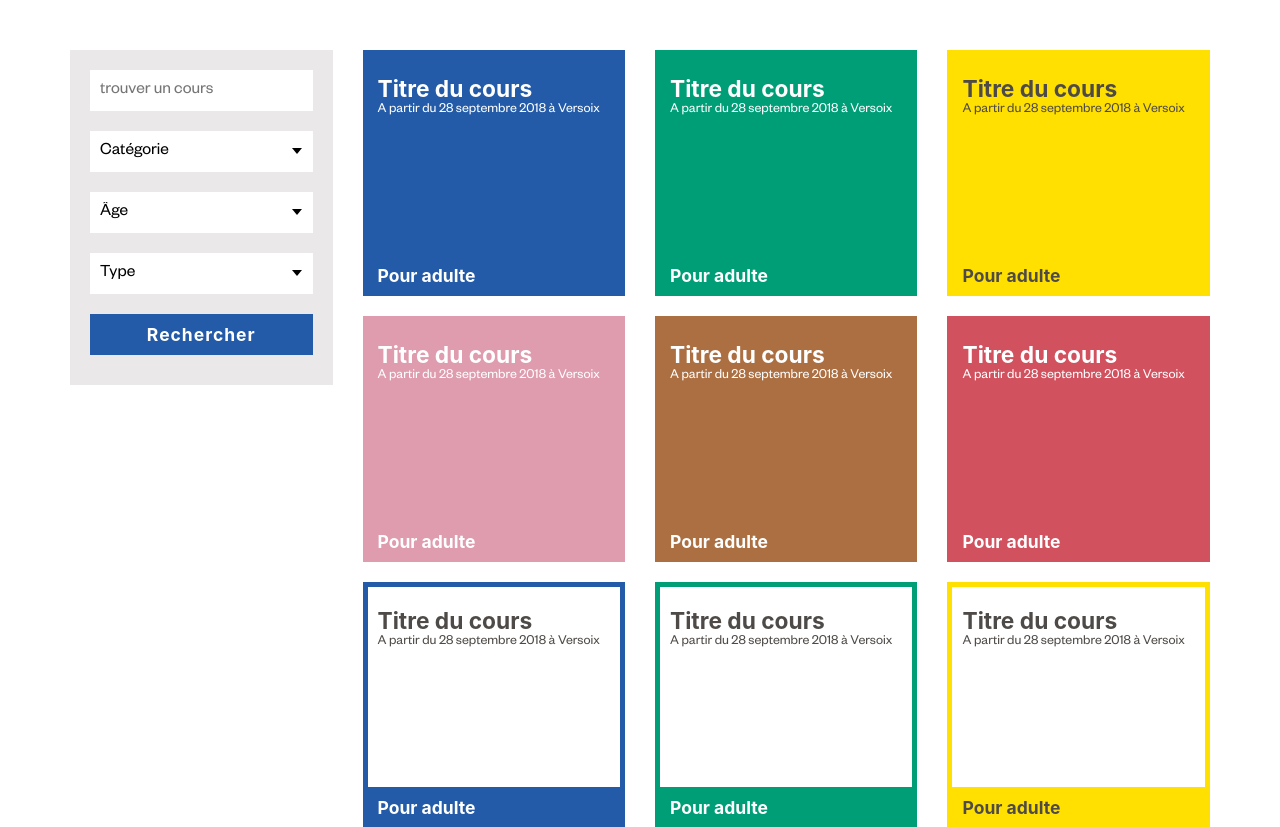
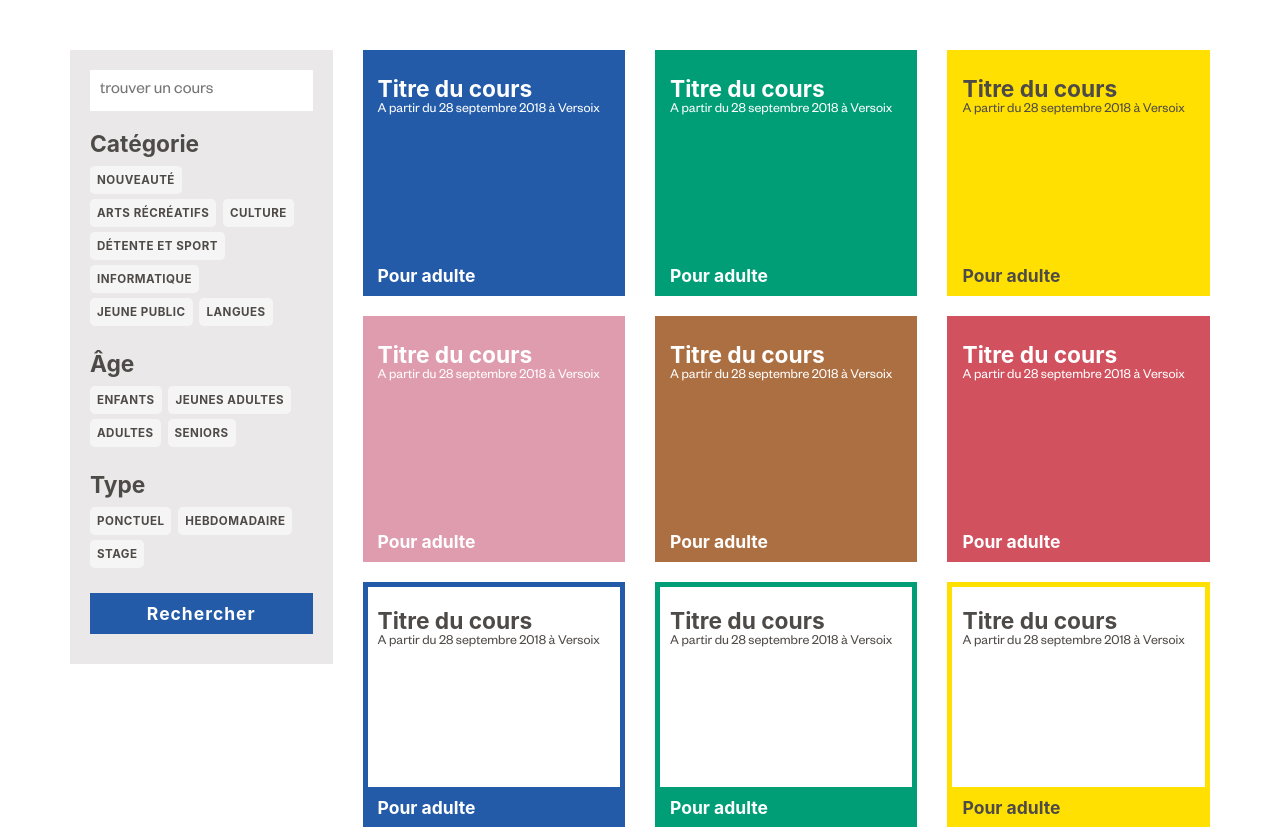
Before and after one commit to chillydesign/aeqv_static, a PHP site: page /search.html in a window 1280 px wide. Shown: the part 92-919 px from the top of the page. Run offline with PHP 8.4, Linux system fonts and the light colour scheme; some web fonts are replaced.

Commit message:
addd checkboxes to search page

```diff
--- a/scss/style.scss
+++ b/scss/style.scss
@@ -352,7 +352,43 @@ section#become_member { } // #become_member
         input, select, button {
             margin-bottom: 20px;
         }
+
+        label {
+            padding: 0;
+            display: inline-block;
+            cursor: pointer;
+            font-size: #{$font-size * 0.66};
+            span {
+                transition: all 0.3s;
+                display: inline-block;
+                padding: 7px;
+                text-transform: uppercase;
+                border-radius: 5px;
+                margin: 0 5px 5px 0;
+                letter-spacing: 0.5px;
+                background: transparentize(white, 0.4);
+
+                &:hover {
+                    background: white;
+                }
+            }
+
+            input[type="checkbox"] {
+                display: none;
+            }
+        }
+
+         input:checked + span {
+            background: $green;
+            color: white;
+        }
+
+
     }
+        .search_section {
+            margin: 0 0 20px;
+        }
+
     .box {
 
 
--- a/scss/typography.scss
+++ b/scss/typography.scss
@@ -24,6 +24,13 @@ h3 {
 
 
 }
+
+
+h4 {
+    font-size: #{$font_size * 1.3};
+    padding: 0 0 10px;
+}
+
 
 .for_screen_readers {
     visibility: hidden;
@@ -108,6 +115,18 @@ input, textarea, select, button {
     }
 }
 
+label {
+    display: block;
+    font-size: #{$font_size * 0.8};
+    font-weight: bold;
+    padding: 0 0 5px;
+}
+
+input[type="checkbox"] {
+    width: auto;
+
+}
+
 select {
     appearance: none;
     cursor: pointer;
--- a/search.html
+++ b/search.html
@@ -39,29 +39,30 @@
                     <form action="search.html" >
 
                         <input type="text" name="keyword" id="keyword" placeholder="trouver un cours" />
-                        <select name="category" id="category">
-                            <option value="">Catégorie</option>
-                            <option value="nouveaute">Nouveauté</option>
-                            <option value="arts">Arts Récréatifs</option>
-                            <option value="culture">Culture</option>
-                            <option value="sport">Détente et Sport</option>
-                            <option value="informatique">Informatique</option>
-                            <option value="jeunes">Jeune public</option>
-                            <option value="langues">Langues</option>
-                        </select>
-                        <select name="age" id="age">
-                            <option value="">Âge</option>
-                            <option value="enfants">Enfants</option>
-                            <option value="jeunes">Jeunes Adultes</option>
-                            <option value="adultes">Adultes</option>
-                            <option value="seniors">Seniors</option>
-                        </select>
-                        <select name="type" id="type">
-                            <option value="">Type</option>
-                            <option value="ponctuel">Ponctuel</option>
-                            <option value="hebdomadaire">Hebdomadaire</option>
-                            <option value="stage">Stage</option>
-                        </select>
+
+                        <div class="search_section">
+                            <h4>Catégorie</h4>
+                            <label><input type="checkbox" name="categorie" value="nouveaute" /><span>Nouveauté</span></label>
+                            <label><input type="checkbox" name="categorie" value="arts" /><span>Arts Récréatifs</span></label>
+                            <label><input type="checkbox" name="categorie" value="culture" /><span>Culture</span></label>
+                            <label><input type="checkbox" name="categorie" value="détente_et_sport" /><span>Détente et Sport</span></label>
+                            <label><input type="checkbox" name="categorie" value="informatique" /><span>Informatique</span></label>
+                            <label><input type="checkbox" name="categorie" value="jeunes_public" /><span>Jeune public</span></label>
+                            <label><input type="checkbox" name="categorie" value="langues" /><span>Langues</span></label>
+                        </div>
+                        <div class="search_section">
+                            <h4>Âge</h4>
+                            <label><input type="checkbox" name="age" value="enfants" /><span>Enfants</span></label>
+                            <label><input type="checkbox" name="age" value="jeunes_Adultes" /><span>Jeunes Adultes</span></label>
+                            <label><input type="checkbox" name="age" value="adultes" /><span>Adultes</span></label>
+                            <label><input type="checkbox" name="age" value="seniors" /><span>Seniors</span></label>
+                        </div>
+                        <div class="search_section">
+                            <h4>Type</h4>
+                            <label><input type="checkbox" name="type" value="ponctuel" /><span>Ponctuel</span></label>
+                            <label><input type="checkbox" name="type" value="hebdomadaire" /><span>Hebdomadaire</span></label>
+                            <label><input type="checkbox" name="type" value="stage" /><span>Stage</span></label>
+                        </div>
                         <button type="submit" name="search_course">Rechercher</button>
                     </form>
                 </aside>
```
Also changed, not shown: css/style.css. Lines whose indentation alone changed are shown as unchanged.
